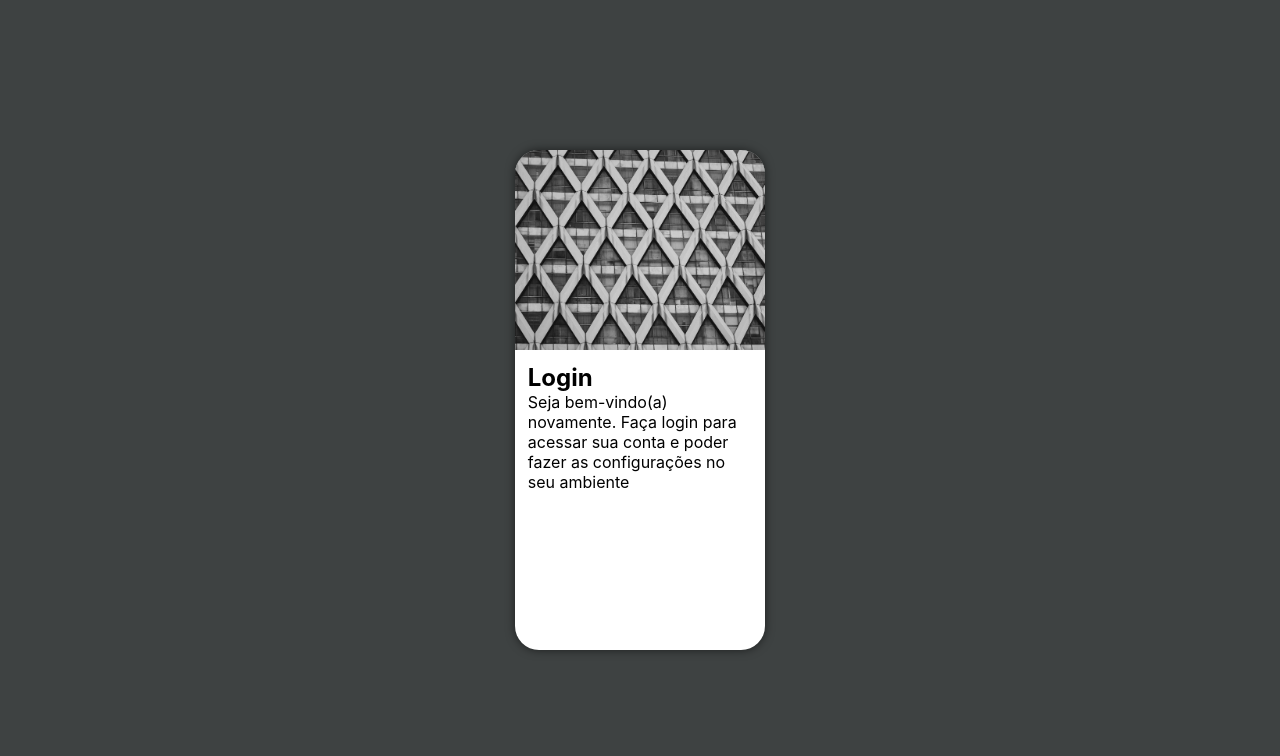
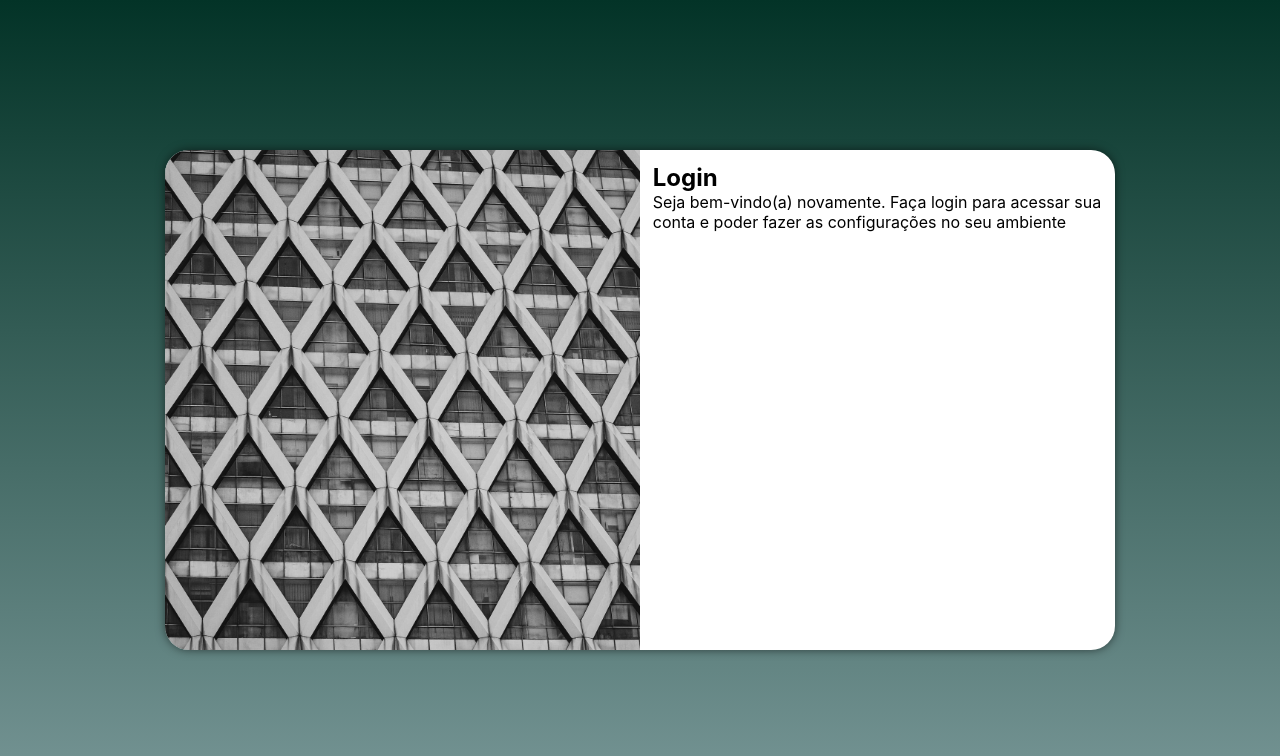
Before and after one commit to ThanagorTales/exercicio-tela-login, a plain HTML site: page index.html in a window 1280 px wide. Drawn offline with Linux system fonts and the light colour scheme.

Commit message:
media query

```diff
--- /dev/null
+++ b/estilos/media-query.css
@@ -0,0 +1,43 @@
+@charset "UTF-8";
+
+:root{
+    --bg-primary-color: rgb(119, 150, 150);
+    --bg-second-color: #033327;
+}
+
+@media screen and (min-width: 768px) and (max-width: 992px){
+
+    body{
+        background-image: linear-gradient(to top, var(--bg-primary-color), var(--bg-second-color));
+    }
+    #login{
+        width: 90vw;
+    }
+    #login #imagem{
+        float: left;
+        width: 30%;
+        height: 100%;
+    }
+    #login #formulario{
+        float: right;
+        width: 70%;
+    }
+}
+
+@media screen and (min-width: 992px){
+    body{
+        background-image: linear-gradient(to top, var(--bg-primary-color), var(--bg-second-color));
+    }
+    #login{
+        width: 950px;
+    }
+    #login #imagem{
+        float:left;
+        width: 50%;
+        height: 100%;
+    }
+    #login #formulario{
+        float: right;
+        width: 50%;
+    }
+}
--- a/estilos/style.css
+++ b/estilos/style.css
@@ -1,7 +1,8 @@
 @charset "UTF-8";
 
 :root{
-    --mobile-bg-color: rgb(62, 66, 66);
+    --bg-primary-color: rgb(119, 150, 150);
+    --bg-second-color: #033327;
 }
 
 *{
@@ -12,7 +13,7 @@
 }
 
 body, html{
-    background-color: var(--mobile-bg-color);
+    background-color: var(--bg-primary-color);
     height: 100vh;
     width: 100vw;
 }
@@ -32,10 +33,13 @@ main{
     border-radius: 1.5em;
     overflow: hidden;
     box-shadow: 0 0 10px rgba(0, 0, 0, 0.55);
+
+    transition: width .3s, height .3s;
+    transition-timing-function: ease;
 }
 #login #imagem{
     display: block;
-    background: var(--mobile-bg-color) url(../imagens/pattern-exer-login.jpg) no-repeat;
+    background: var(--bg-primary-color) url(../imagens/pattern-exer-login.jpg) no-repeat;
     background-size: cover;
     background-position: left bottom;
     height: 200px;
--- a/index.html
+++ b/index.html
@@ -5,6 +5,7 @@
     <meta name="viewport" content="width=device-width, initial-scale=1.0">
     <title>Document</title>
     <link rel="stylesheet" href="estilos/style.css">
+    <link rel="stylesheet" href="estilos/media-query.css">
 </head>
 <body>
     <main>
```
